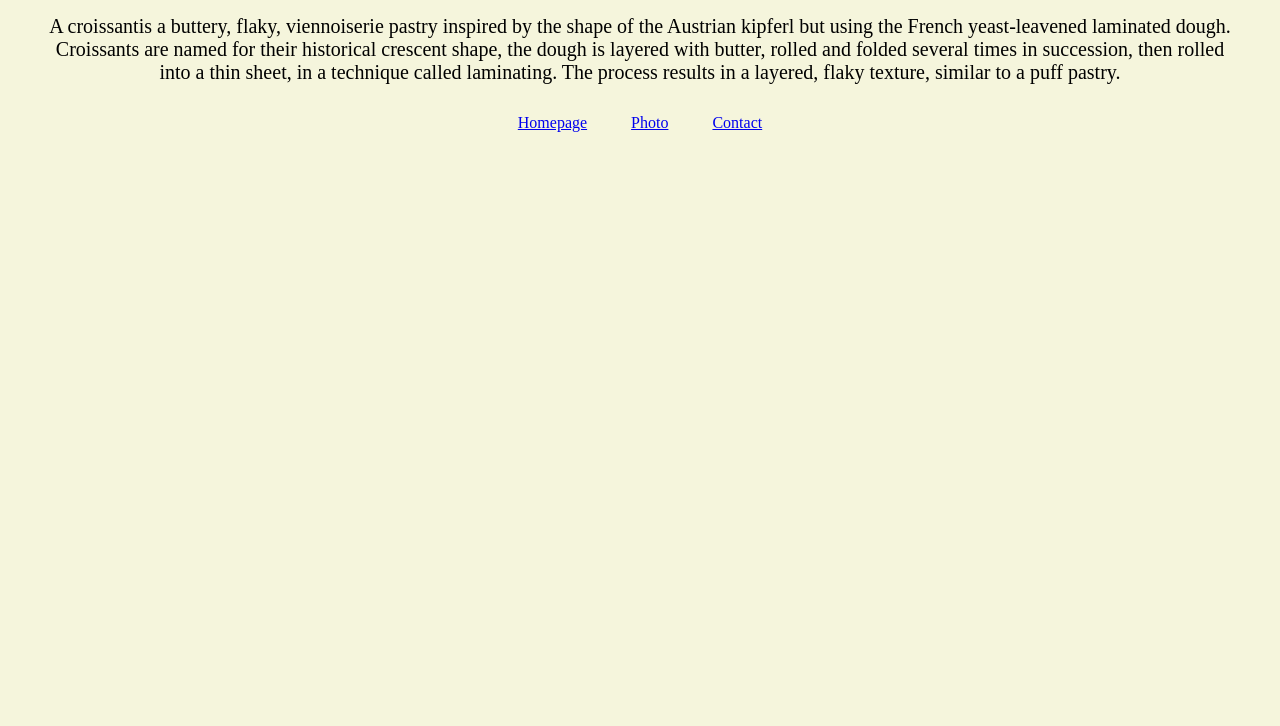
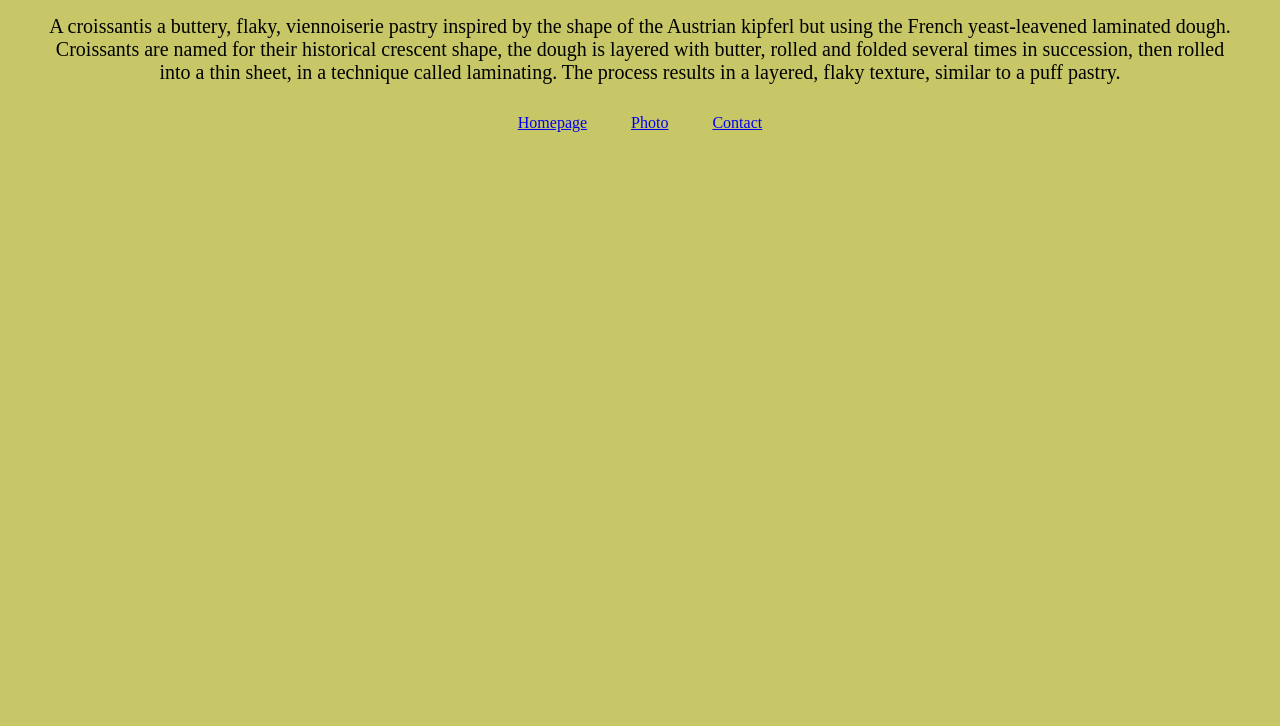
Before and after one commit to Olha-Chornobai/Croissant, a plain HTML site: page index.html in a window 1280 px wide. Shown: the part 74-800 px from the top of the page. Drawn offline with Linux system fonts and the light colour scheme.

Commit message:
Changed backgound color

```diff
--- a/src/styles.css
+++ b/src/styles.css
@@ -1,5 +1,5 @@
 body {
-    background: beige;
+    background: rgb(199, 199, 104);
 }
 
 h1 {
```
